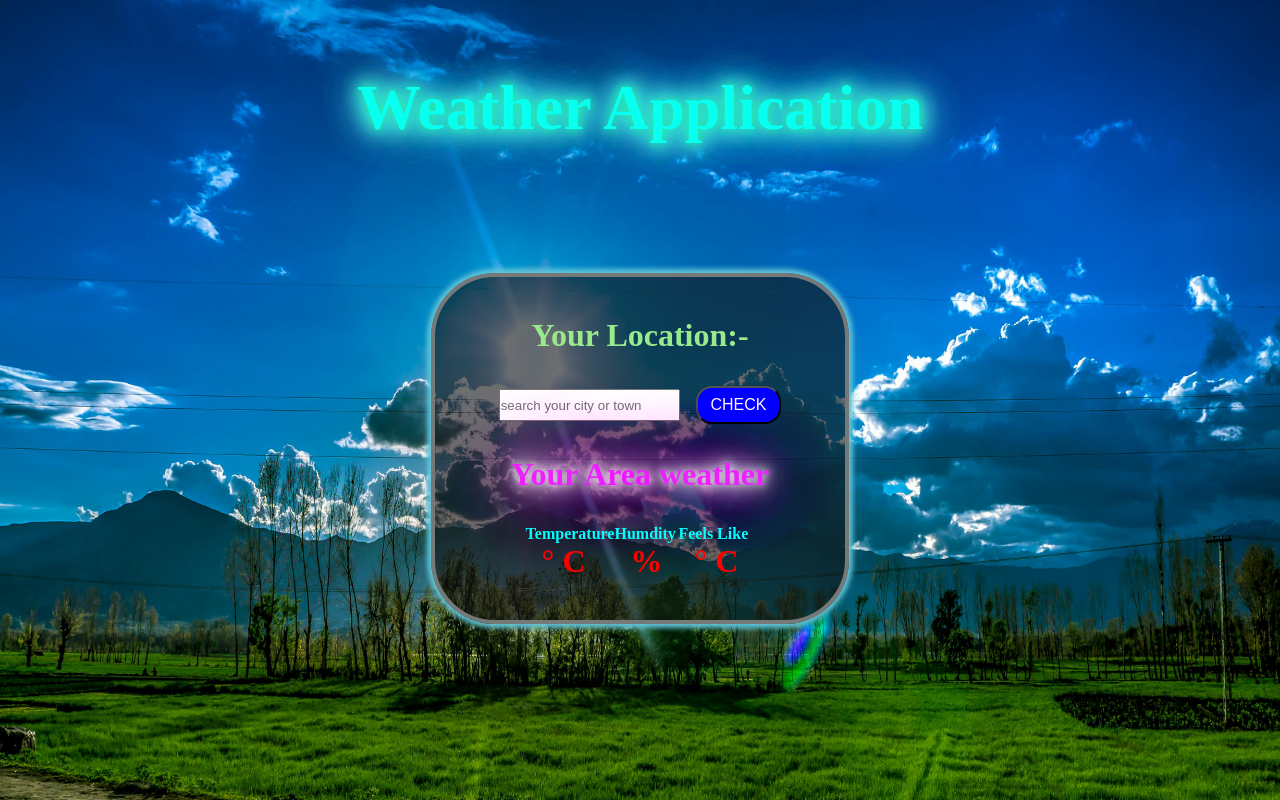
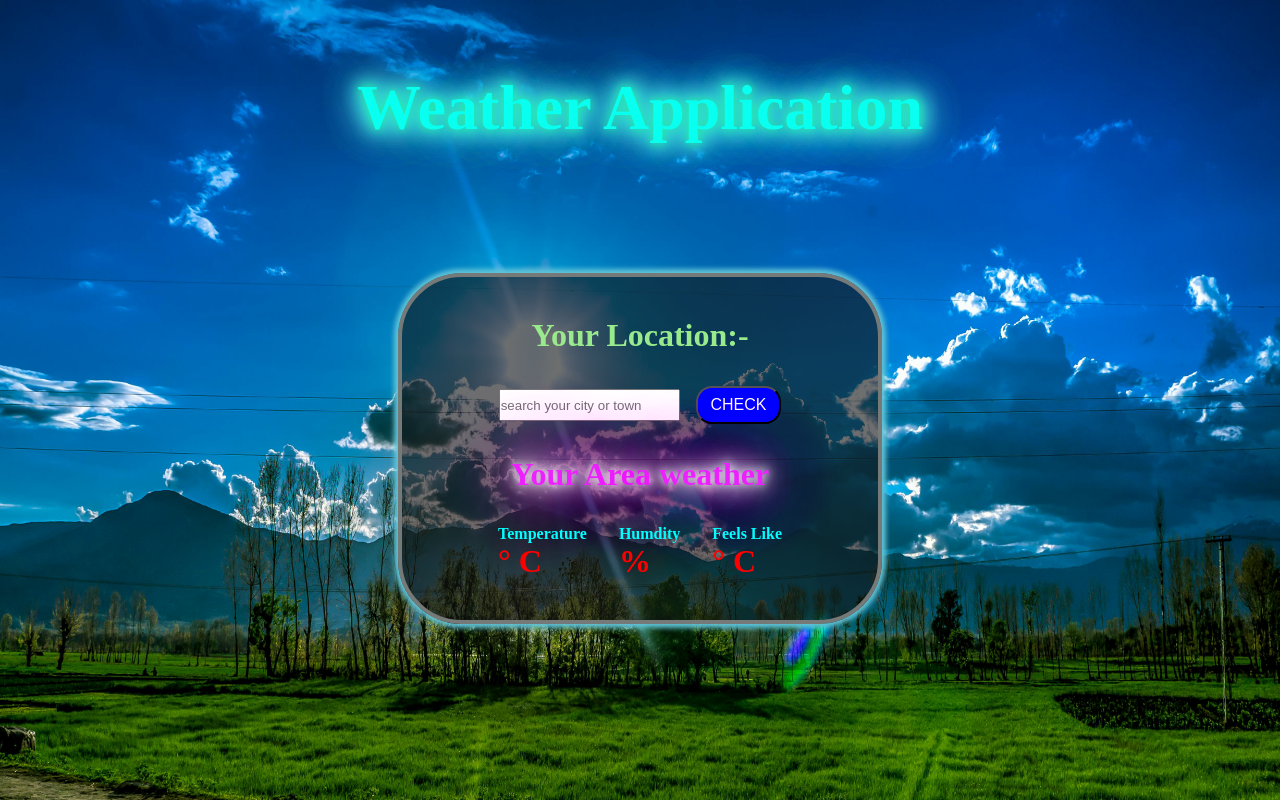
Before and after one commit to Abhicoder983/weather_app, a React (Create React App) app in the folder front/: page / in a window 1280 px wide. Built offline with nearby package versions, Linux system fonts and the light colour scheme.

Commit message:
changes into app css file

```diff
--- a/front/src/App.css
+++ b/front/src/App.css
@@ -99,12 +99,15 @@
     color: red;
     font-size: 2rem;
     display: block;
-    margin: 0 1rem;
 }
 .weatherInformation{
     display: flex;
     color: aqua;
     justify-content: space-between;
+    margin: 0 1rem;
+}
+.information{
+    margin: 0 1rem;
 }
 .weatherHeading{
     margin: 4vh 0;
```
